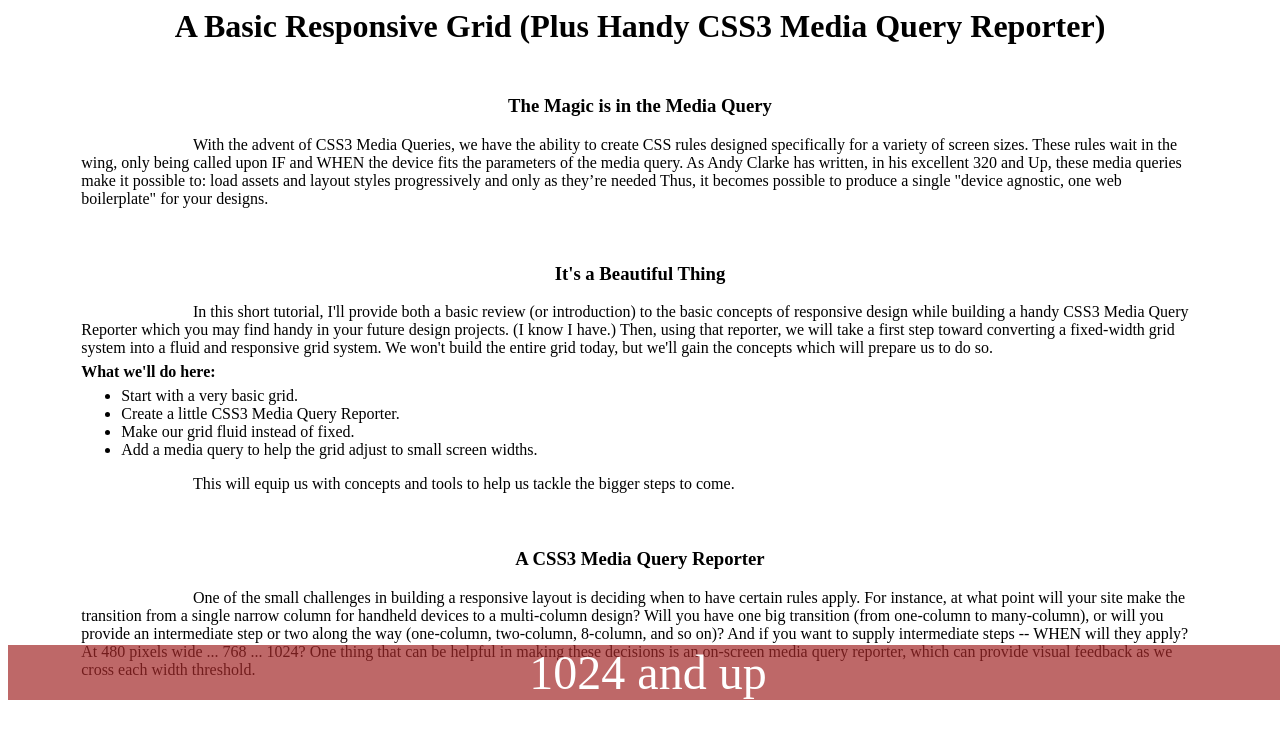
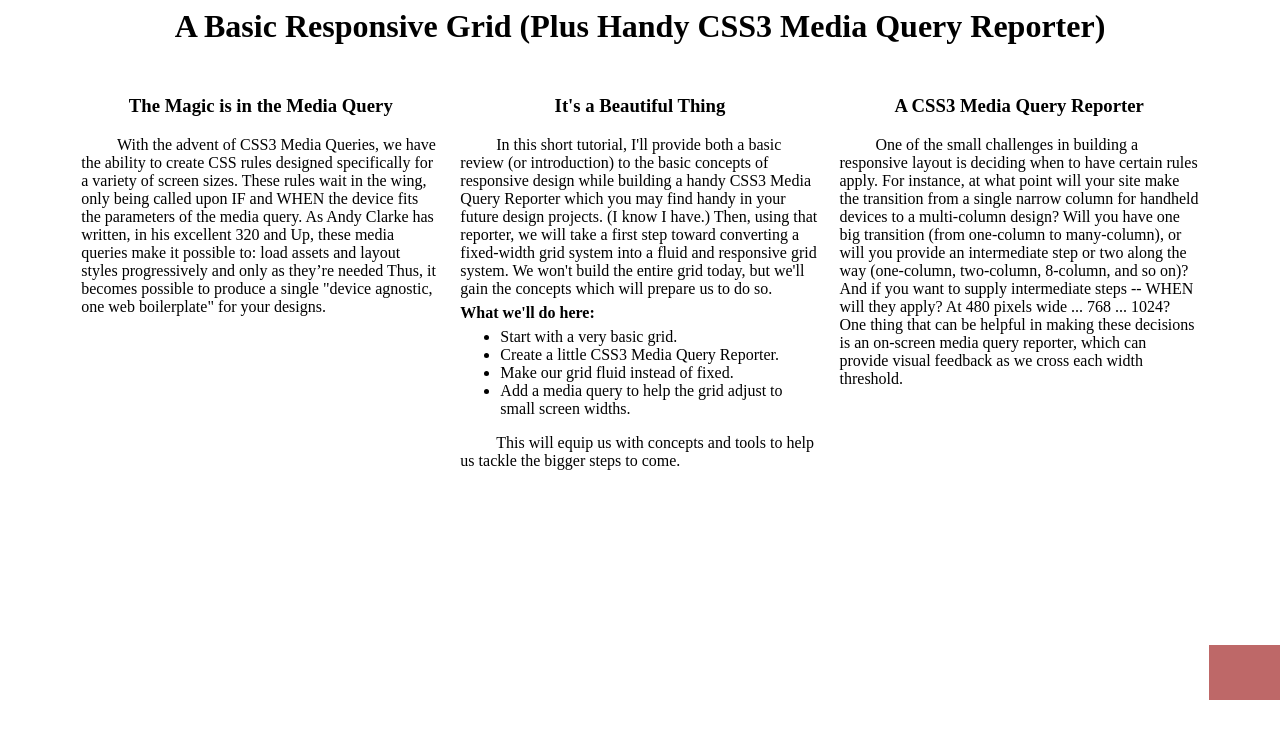
Before and after one commit to urzp/Responsive_Grid-, a plain HTML site: page index.html in a window 1280 px wide. Drawn offline with Linux system fonts and the light colour scheme.

Commit message:
float respons of size screen

```diff
--- a/css/style.css
+++ b/css/style.css
@@ -23,6 +23,15 @@ h4{
   padding:  10px;
 /* width: 33.33%;
   float: left; */
+
+}
+
+@media only screen and (min-width: 1024px) {
+  .section-1 div{
+    padding:  10px;
+    width: 33.33%;
+    float: left;
+  }
 
 }
 
```
